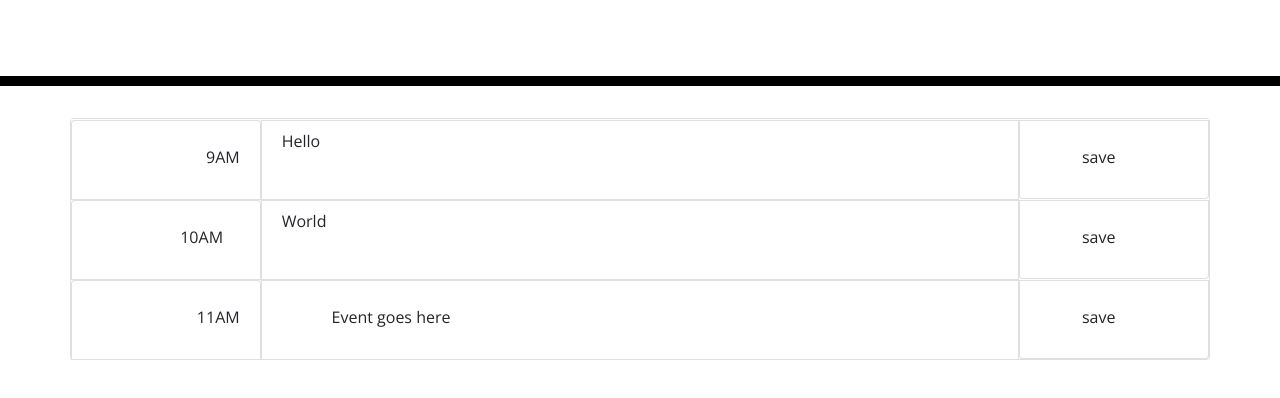
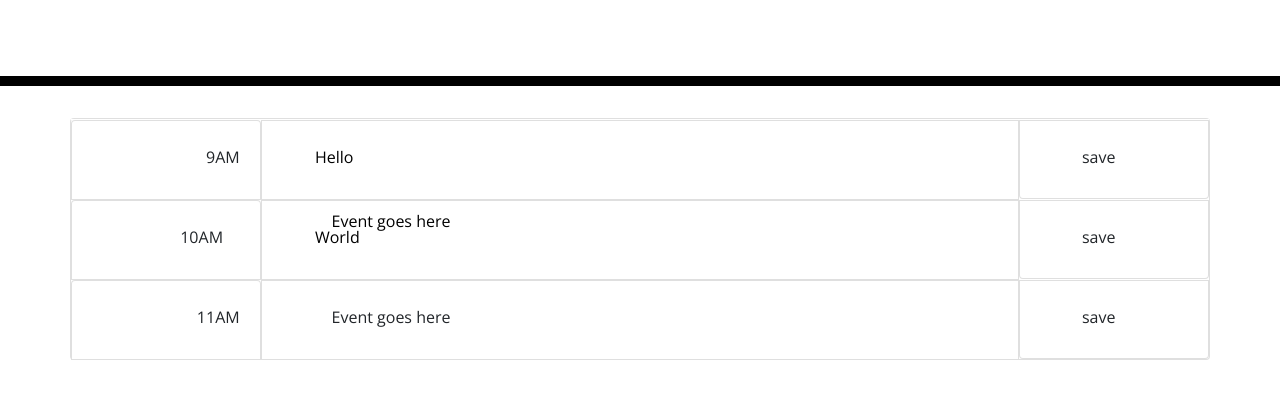
Before and after one commit to ginomaglaqueucla/work-day-scheduler-gm20, a plain HTML site: page index.html in a window 1280 px wide. Shown: the part 182-580 px from the top of the page. Drawn offline with nearby package versions, Linux system fonts and the light colour scheme.

Commit message:
textarea box sizing fix

```diff
--- a/assets/js/script.js
+++ b/assets/js/script.js
@@ -16,15 +16,43 @@ var loadEvent = function() {
     for( var i = 0; i < schedule.hour.length; i++){
         createEvent(schedule.hour[i], schedule.eventMsg[i]);
     }
+};
+
+// displays events respectively
+var createEvent = function(hour, message){
+    console.log("inside createEvent");
+    // var textArea = $("<textarea>")
+    //     .text(message);
+
+    var eventMsg = $("#"+hour+"-event");
+
+    eventMsg.append(message);
+};
 
 
-};
+// when an event box is clicked
+$(".event-msg").on("click", "textarea", function(){
+    console.log("Inside event meesage");
+    var text = $(this)
+        .text()
+        .trim();
 
-var createEvent = function(hour, message){
-    console.log("inside createEvent");
-    var timeSlot = $("#"+hour);
-    var eventMsg = $("#"+hour+"-event")
-        .text(message);
-}
+    var textInput = $("<textarea>")
+        .val(text);
+
+    $(this).replaceWith(textInput);
+    textInput.trigger("focus");
+});
+
+// save event when click outside
+$(".event-msg").on("blur", function() {
+    console.log("inside blur");
+    var eventMsg = $(this)
+        .val()
+        .trim();
+
+});
+
+
 
 loadEvent();
--- a/index.html
+++ b/index.html
@@ -37,9 +37,9 @@
           9AM
         </div>
         <!-- Event -->
-        <div id="9-event" class="event-msg col-md-8 list-group-item text-left">
-            Event goes here
-        </div>
+        <textarea id="9-event" class="event-msg form-group col-md-8 list-group-item">
+
+        </textarea>
         <!-- Save -->
         <div class="col-md-2 list-group-item">
           save
@@ -52,9 +52,10 @@
           10AM
         </div>
         <!-- Event -->
-        <div id="10-event" class="event msg col-md-8 list-group-item text-left">
+        <textarea id="10-event" class="event msg col-md-8 list-group-item">
             Event goes here
-        </div>
+        </textarea>
+        <!-- </div> -->
         <!-- Save -->
         <div class="col-md-2 list-group-item">
           save
```
Also changed, not shown: assets/css/style.css (+12 -0 lines).
